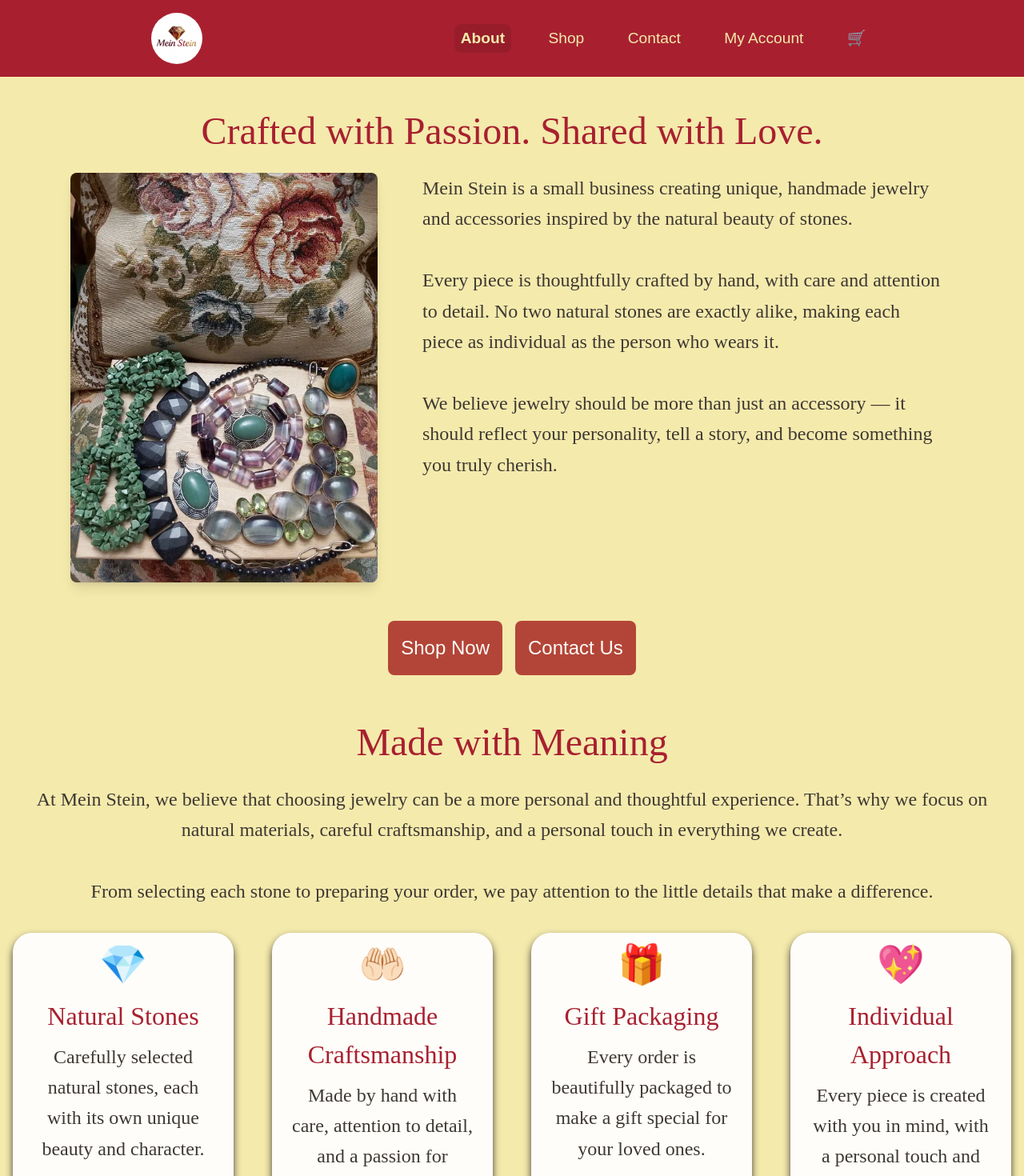
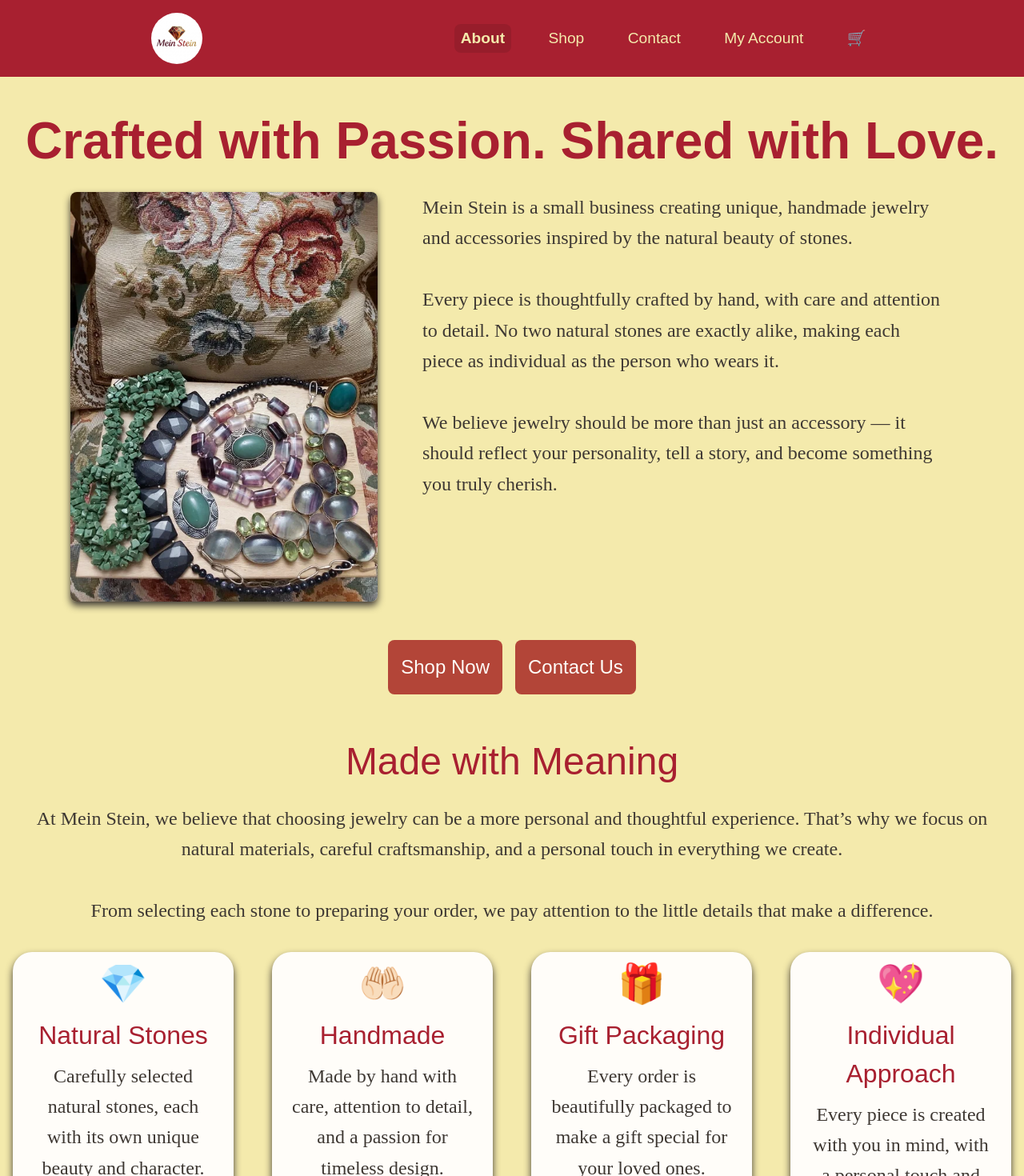
Before and after one commit to marinakreibring/mein-stein, a Next.js app: page /about in a window 1280 px wide. Shown: the top 1470 px of the page at 80% size. Built offline with nearby package versions, Linux system fonts and the light colour scheme.

Commit message:
polish styling and texts

```diff
--- a/app/about/page.tsx
+++ b/app/about/page.tsx
@@ -7,9 +7,9 @@ export default function AboutPage() {
 
         <section>
             <div>
-                <h2 className="mt-8">
+                <h1 className="mt-8">
                     Crafted with Passion. Shared with Love.
-                </h2>
+                </h1>
                 <div className="mt-4 flex w-full max-w-6xl mx-auto flex-col items-center justify-center gap-10 px-6 sm:flex-row sm:items-stretch">
                     <div className="w-[clamp(220px,30vw,700px)]">
                         <Image
@@ -17,7 +17,7 @@ export default function AboutPage() {
                             alt="Handmade"
                             width={700}
                             height={900}
-                            className="h-full w-full rounded-lg object-cover shadow-lg"
+                            className="h-full w-full rounded-lg object-cover shadow-[0_5px_10px_var(--foreground)]"
                         />
                     </div>
                     <p className="mx-4 flex-1 text-center sm:text-left">
@@ -76,7 +76,7 @@ export default function AboutPage() {
                             🤲🏻
                         </div>
                         <h3>
-                            Handmade Craftsmanship
+                            Handmade
                         </h3>
 
                         <p className="mx-2 my-2">
--- a/app/cart/page.tsx
+++ b/app/cart/page.tsx
@@ -4,11 +4,7 @@ export default function CartPage() {
     return (
         <main className="container-custom">
             <section className="section">
-                <h2>Your Cart</h2>
-
-                <p className="text-lg text-center max-w-2xl mx-auto mt-4">
-                    Your selected treasures
-                </p>
+                <h1>Your Cart</h1>
 
                 <CartContent />
             </section>
--- a/app/contact-form/page.tsx
+++ b/app/contact-form/page.tsx
@@ -16,12 +16,12 @@ export default function ContactFormPage() {
   return (
     <main>
 
-      <h3 className="section-title">
+      <h2>
         Contact Us
-      </h3>
+      </h2>
 
       <p className="section-description">
-        Do you have questions? We'll be happy to tell you more about our craft.
+        Do you have questions or want to order something special? We'll be happy to help.
       </p>
 
       <form className="review-form" action={formAction}>
--- a/app/globals.css
+++ b/app/globals.css
@@ -15,9 +15,7 @@
   --firstaccent: #B98283;
   --lightaccent: #cfb27d;
   --naturalaccent: #b88c4a;
-
   --cards: #FFFDF9;
-
   --primary: #a82030;
   --secondary: #4a222c;
   --tertiary: #b34538;
@@ -35,11 +33,12 @@ body {
 h1, h2, h3 {
   color: var(--primary);
   text-align: center;
-  font-family: 'Cormorant Garamond', 'Times New Roman', Times, serif;
+  font-family: Century, Arial, Helvetica, sans-serif;
 
 }
 h1 {
   font-size: clamp(2rem, 5vw, 4rem);
+  font-weight: bold;
 }
 h2 {
   font-size: clamp(1.5rem, 4vw, 3rem);
--- a/app/shop/page.tsx
+++ b/app/shop/page.tsx
@@ -64,9 +64,9 @@ export default async function ShopPage() {
 
             <section className="section mb-6">
                 <div>
-                    <h2 className="mt-4">
+                    <h1 className="mt-4">
                         Handmade Treasures
-                    </h2>
+                    </h1>
 
                     <p className="text-lg text-center max-w-2xl mx-auto mt-4">
                         Explore our collection of handcrafted goods made with care,
```
